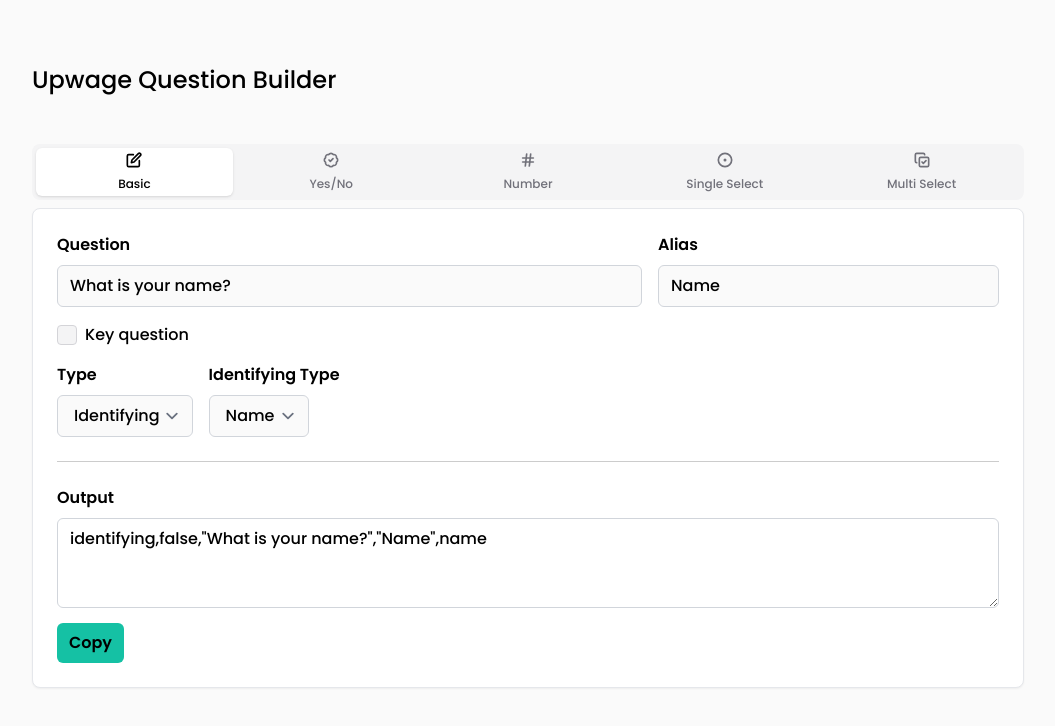
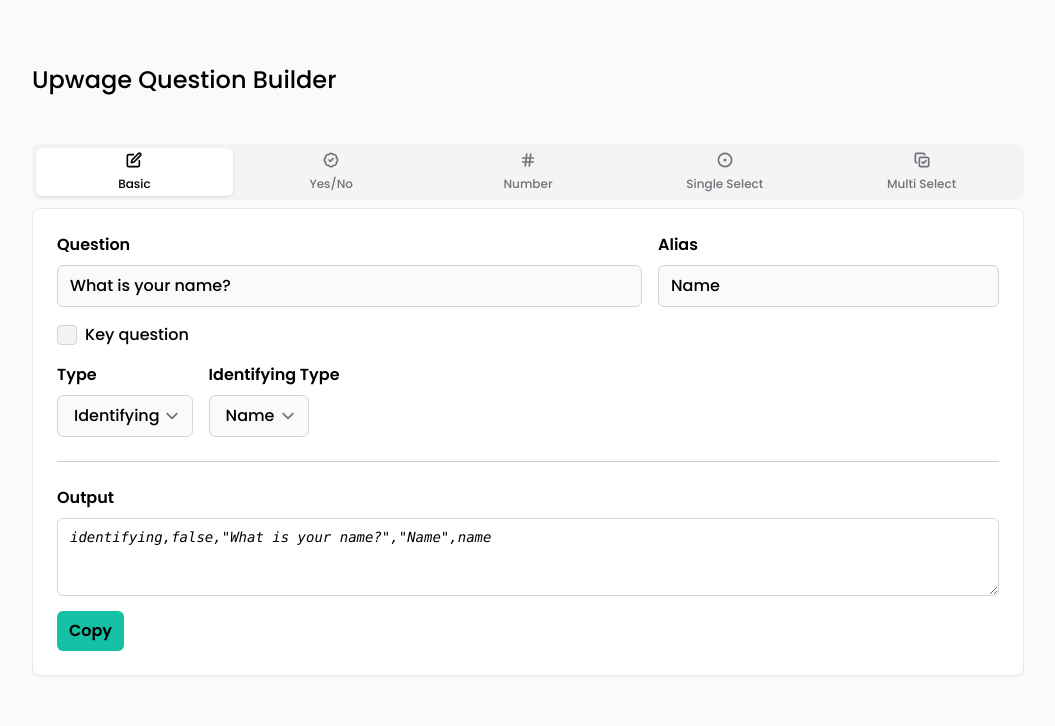
Before and after one commit to nweii/upwage-question-builder, a Next.js app: page / in a window 1280 px wide. Shown: the top 726 px of the page, without its empty margins (112-1167 px from the left). Built offline with nearby package versions, Linux system fonts and the light colour scheme.

Commit message:
feat: style output text

```diff
--- a/components/QuestionForm.js
+++ b/components/QuestionForm.js
@@ -354,7 +354,7 @@
         <textarea
           value={output}
           readOnly
-          className="mb-2 w-full rounded-md border border-gray-300 px-3 py-2 focus:border-accent focus:outline-none dark:border-zinc-700 dark:bg-zinc-800"
+          className="mb-2 w-full rounded-md border border-gray-300 px-3 py-2 font-mono text-sm italic focus:border-accent focus:outline-none dark:border-zinc-700 dark:bg-zinc-800"
           rows={3}
         />
         <Button onClick={handleCopying} variant="primary">
```
